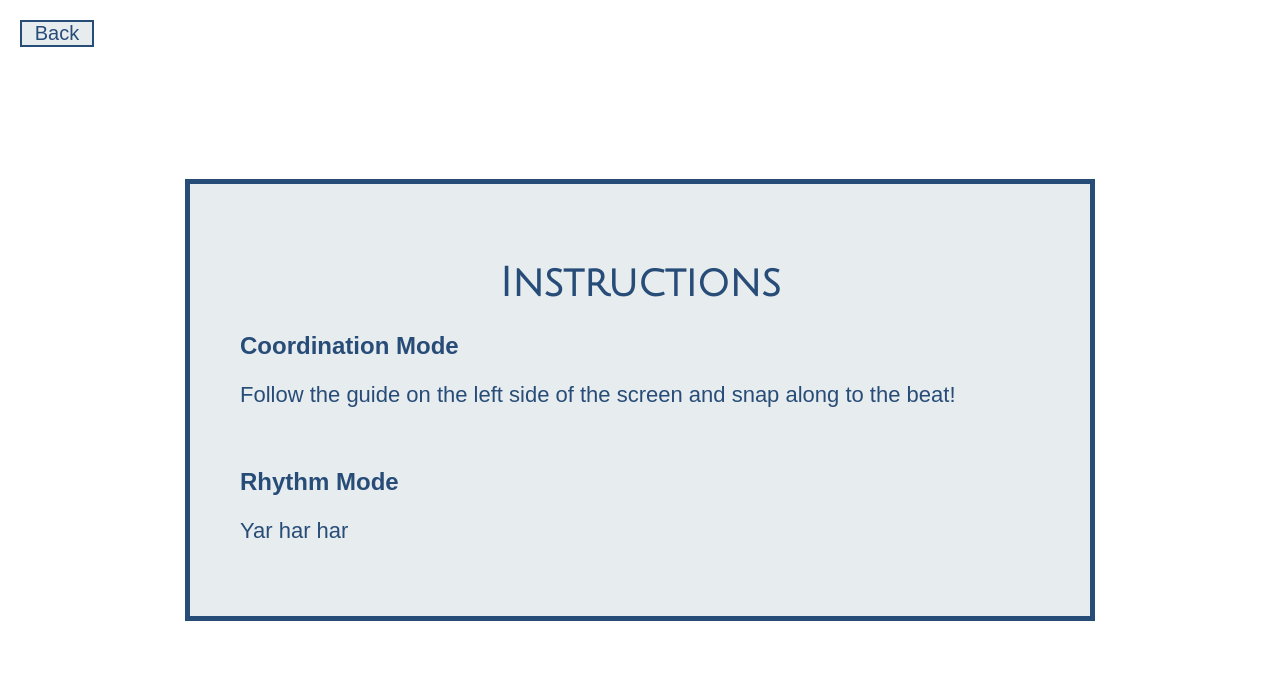
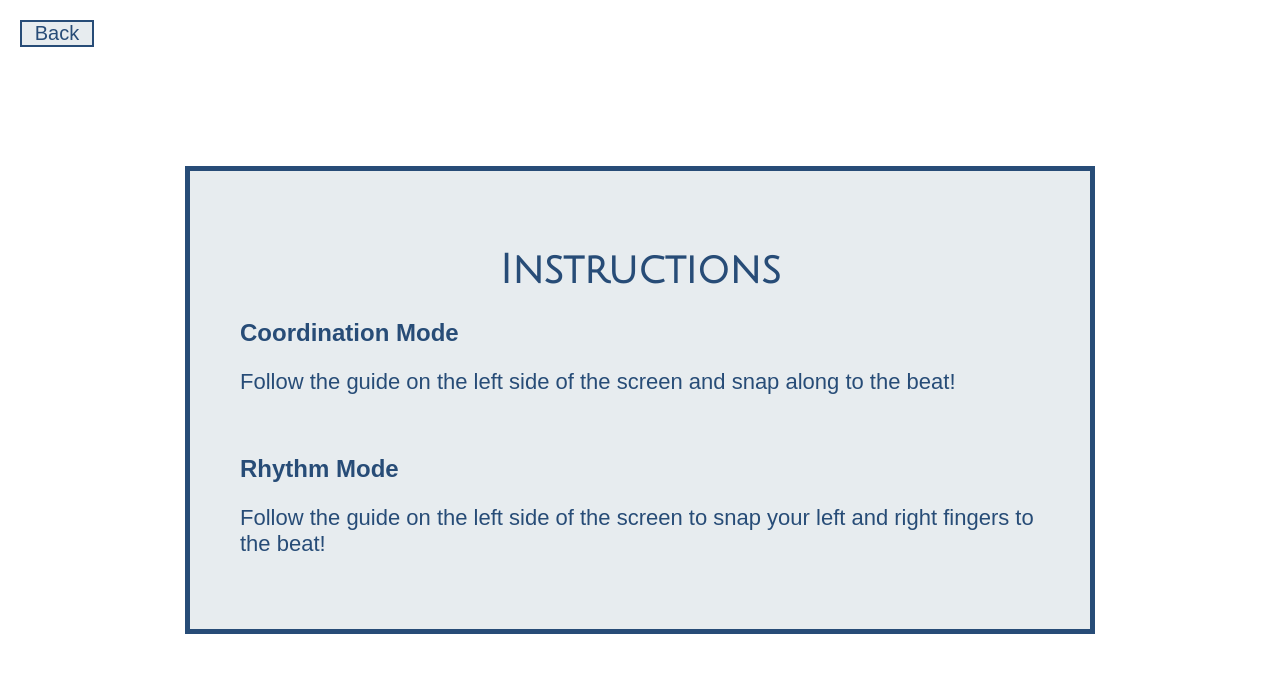
Before and after one commit to LettuceLeaf898/HandSync, a Flask app: page /instructions in a window 1280 px wide. Shown: the top 673 px of the page. Run offline with Flask 3, Linux system fonts and the light colour scheme.

Commit message:
Update Rhythm mode instructions.html

```diff
--- a/templates/instructions.html
+++ b/templates/instructions.html
@@ -68,7 +68,7 @@
         </br>
             <h2>Rhythm Mode</h2>
             <p>
-                Yar har har
+                Follow the guide on the left side of the screen to snap your left and right fingers to the beat!
             </p>
         </p>
     </div>
```
